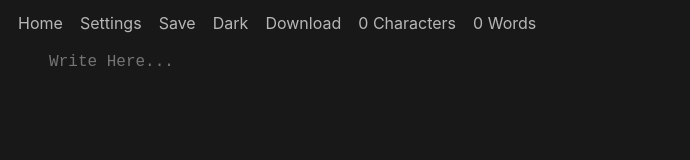
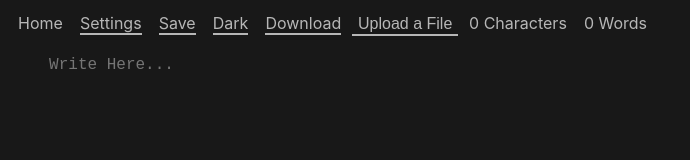
Before and after one commit to hvlck/peregrine, a plain HTML site: page workspace/index.html in a window 1280 px wide. Shown: the whole page, without its empty margins (0-690 px from the left). Drawn offline with Linux system fonts and the light colour scheme.

Commit message:
feat: added file uploading

```diff
--- a/workspace/core.css
+++ b/workspace/core.css
@@ -16,17 +16,31 @@ nav a, nav a:visited {
     color: var(--tertiary);
     opacity: 0.7;
     text-decoration: none;
-    margin: 1% 0.5%;
+    margin: 1.5% 0.5%;
 }
 
-nav a:hover {
+nav a:hover, #file-upload-btn:hover {
     opacity: 1;
     transition: 0.1s linear;
 }
 
-nav a:not(:hover) { transition: 0.1s linear }
+nav a:not(:hover), #file-upload-btn:not(:hover) { transition: 0.1s linear }
 
-#settings-btn:hover, #save-btn:hover, #theme-btn:hover, #download-btn:hover, #reset:hover, #reset-default:hover, #reset-all:hover { cursor: pointer }
+.function-btn {
+    border-bottom: 2px solid var(--tertiary);
+}
+
+#file-upload-btn {
+    border: none;
+    border-bottom: 2px solid var(--tertiary);
+    background: transparent;
+    color: var(--tertiary);
+    opacity: 0.7;
+    text-decoration: none;
+    font-size: inherit;
+}
+
+#settings-btn:hover, #save-btn:hover, #theme-btn:hover, #download-btn:hover, #reset:hover, #reset-default:hover, #reset-all:hover, #file-upload-btn:hover { cursor: pointer }
 
 textarea {
     display: block;
@@ -93,7 +107,7 @@ select {
 }
 
 @media only screen and (max-width: 600px) {
-    nav a {
+    nav a, #file-upload-btn {
         font-size: 70%;
     }
     select {
--- a/workspace/index.html
+++ b/workspace/index.html
@@ -13,10 +13,12 @@
     <div class="nav">
         <nav>
             <a href="../">Home</a>
-            <a id="settings-btn">Settings</a>
-            <a id="save-btn">Save</a>
-            <a id="theme-btn"></a>
-            <a id="download-btn">Download</a>
+            <a class="function-btn" id="settings-btn">Settings</a>
+            <a class="function-btn" id="save-btn">Save</a>
+            <a class="function-btn" id="theme-btn"></a>
+            <a class="function-btn" id="download-btn">Download</a>
+            <input id="file-uploader" type="file" onchange="readNewFile(this)" style="display: none;" />
+            <input id="file-upload-btn" class="function-btn" type="button" onclick="document.getElementById('file-uploader').click();" value="Upload a File" />
             <a id="char-count"></a>
             <a id="word-count"></a>
             <a id="saved-popup">Saved!</a>
--- a/workspace/script.js
+++ b/workspace/script.js
@@ -30,6 +30,20 @@ window.onload = function start() {
     const updateCounts = setInterval(count, 1);
 }
 
+function readNewFile(input) {
+    let file = input.files[0];
+    let fileReader = new FileReader();
+    fileReader.readAsText(file);
+
+    fileReader.onload = function showNewFile() {
+      text.value = fileReader.result;
+    };
+
+    fileReader.onerror = function displayError() {
+        alert('Something Went Wrong. Please try again.');
+    };
+};
+
 // Manual Saving
 
 document.getElementById('save-btn').onclick = function() { save(); }
@@ -59,8 +73,7 @@ let hr = new Date();
 if (hr.getHours() >= 18 || hr.getHours() <= 7) {
     styleSheet.setAttribute('href', 'themes/dark.css')
     themeBtn.innerHTML = 'Dark';
-}
-else {
+} else {
     styleSheet.setAttribute('href', 'themes/light.css')
     themeBtn.innerHTML = 'Light'
 }
```
Also changed, not shown: index.html (+2 -0 lines).
